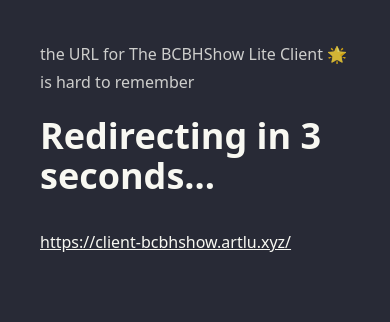
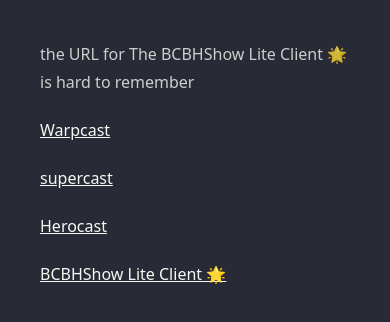
Before and after one commit to artlu99/y0bcaster-artlu-xyz, a React (Vite) app: page / in a window 390 px wide. Shown: the top 322 px of the page. Built offline with nearby package versions, Linux system fonts and the light colour scheme.

Commit message:
navbar and desktop-mobile clients

```diff
--- a/package.json
+++ b/package.json
@@ -11,6 +11,7 @@
     "preview": "yarn build && yarn vite preview"
   },
   "dependencies": {
+    "@remixicon/react": "^4.2.0",
     "preact": "^10.22.0",
     "zustand": "^4.5.4"
   },
--- a/src/App.tsx
+++ b/src/App.tsx
@@ -1,12 +1,19 @@
 import { Blurb } from 'components/Blurb'
-import { LiteClientLink } from 'components/LiteClientLink'
+import { BottomNavBar } from 'components/BottomNavBar'
+import { DesktopClients } from 'components/DesktopClients'
+import { MobileClients } from 'components/MobileClients'
+import { useState } from 'preact/hooks'
 
 export default function () {
+  const [isMobile, setIsMobile] = useState(false)
+
   return (
-    <div className="container mx-auto max-w-prose p-10 prose">
-      <Blurb />
-      <h1>Redirecting in 3 seconds...</h1>
-      <LiteClientLink />
-    </div>
+    <>
+      <div className="container mx-auto max-w-prose p-10 prose">
+        <Blurb />
+        {isMobile ? <MobileClients /> : <DesktopClients />}
+      </div>
+      <BottomNavBar isMobile={isMobile} setIsMobile={setIsMobile} />
+    </>
   )
 }
--- /dev/null
+++ b/src/components/BottomNavBar.tsx
@@ -0,0 +1,32 @@
+import { Dispatch, FC, SetStateAction } from 'react'
+
+import {
+  RiComputerFill,
+  RiComputerLine,
+  RiSmartphoneFill,
+  RiSmartphoneLine,
+} from '@remixicon/react'
+
+interface BottomNavBarProps {
+  isMobile: boolean
+  setIsMobile: Dispatch<SetStateAction<boolean>>
+}
+export const BottomNavBar: FC<BottomNavBarProps> = ({
+  isMobile,
+  setIsMobile,
+}) => {
+  return (
+    <div className="btm-nav">
+      <div className="tooltip" data-tip="mobile">
+        <button onClick={() => setIsMobile(true)}>
+          {isMobile ? <RiSmartphoneFill /> : <RiSmartphoneLine />}
+        </button>
+      </div>
+      <div className="tooltip" data-tip="desktop">
+        <button onClick={() => setIsMobile(false)}>
+          {isMobile ? <RiComputerLine /> : <RiComputerFill />}
+        </button>
+      </div>
+    </div>
+  )
+}
--- /dev/null
+++ b/src/components/DesktopClients.tsx
@@ -0,0 +1,25 @@
+import {
+  herocastUrl,
+  liteClientUrl,
+  supercastUrl,
+  warpcastDesktopUrl,
+} from 'helpers/clientLinks'
+
+export const DesktopClients = () => {
+  return (
+    <>
+      <p>
+        <a href={warpcastDesktopUrl()}>Warpcast</a>
+      </p>
+      <p>
+        <a href={supercastUrl()}>supercast</a>
+      </p>
+      <p>
+        <a href={herocastUrl()}>Herocast</a>
+      </p>
+      <p>
+        <a href={liteClientUrl()}>BCBHShow Lite Client 🌟</a>
+      </p>
+    </>
+  )
+}
--- a/src/components/LiteClientLink.tsx
+++ /dev/null
@@ -1,18 +0,0 @@
-import { useEffect } from 'preact/hooks'
-
-const url = 'https://client-bcbhshow.artlu.xyz/'
-
-export const LiteClientLink = () => {
-  useEffect(() => {
-    const timer = setTimeout(() => {
-      // window.location.href = url
-    }, 3000)
-
-    return () => clearTimeout(timer)
-  }, [])
-  return (
-    <p>
-      <a href={url}>{url}</a>
-    </p>
-  )
-}
--- /dev/null
+++ b/src/components/MobileClients.tsx
@@ -0,0 +1,25 @@
+import {
+  farquestProUrl,
+  liteClientUrl,
+  recasterUrl,
+  warpcastMobileUrl,
+} from 'helpers/clientLinks'
+
+export const MobileClients = () => {
+  return (
+    <>
+      <p>
+        <a href={warpcastMobileUrl()}>Warpcast</a>
+      </p>
+      <p>
+        <a href={recasterUrl()}>Recaster</a>
+      </p>
+      <p>
+        <a href={farquestProUrl()}>far.quest Pro</a>
+      </p>
+      <p>
+        <a href={liteClientUrl()}>BCBHShow Lite Client 🌟</a>
+      </p>
+    </>
+  )
+}
--- /dev/null
+++ b/src/helpers/clientLinks.ts
@@ -0,0 +1,8 @@
+export const liteClientUrl = () => 'https://client-bcbhshow.artlu.xyz/'
+export const supercastUrl = () => 'https://supercast.xyz/'
+export const herocastUrl = () => 'https://app.herocast.xyz/'
+export const warpcastDesktopUrl = () => 'https://warpcast.com/'
+
+export const warpcastMobileUrl = () => 'farcaster://'
+export const recasterUrl = () => 'recaster://'
+export const farquestProUrl = () => 'farquest://'
```
Also changed, not shown: 1 other file (tests, documents, lock files or other folders).
